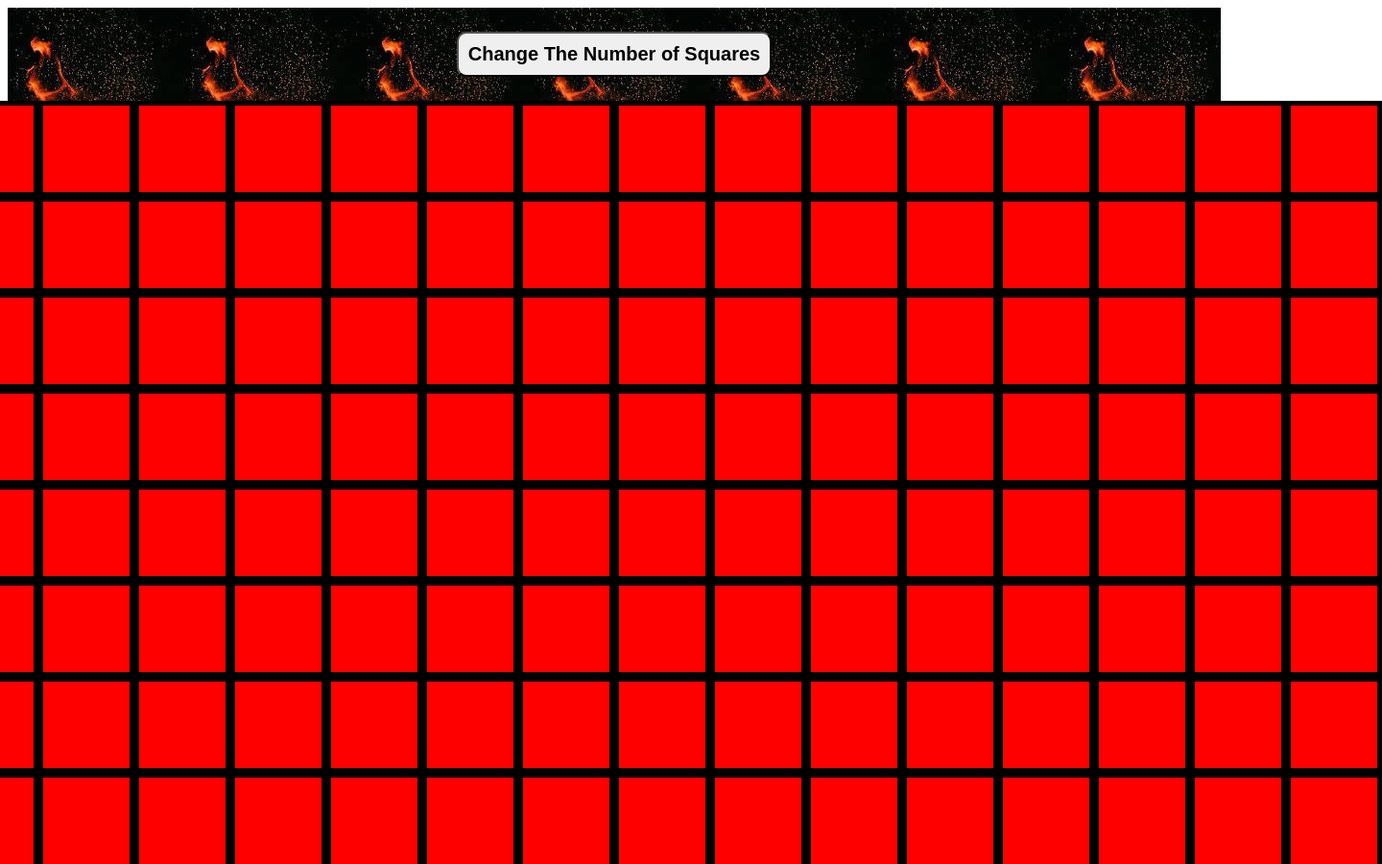
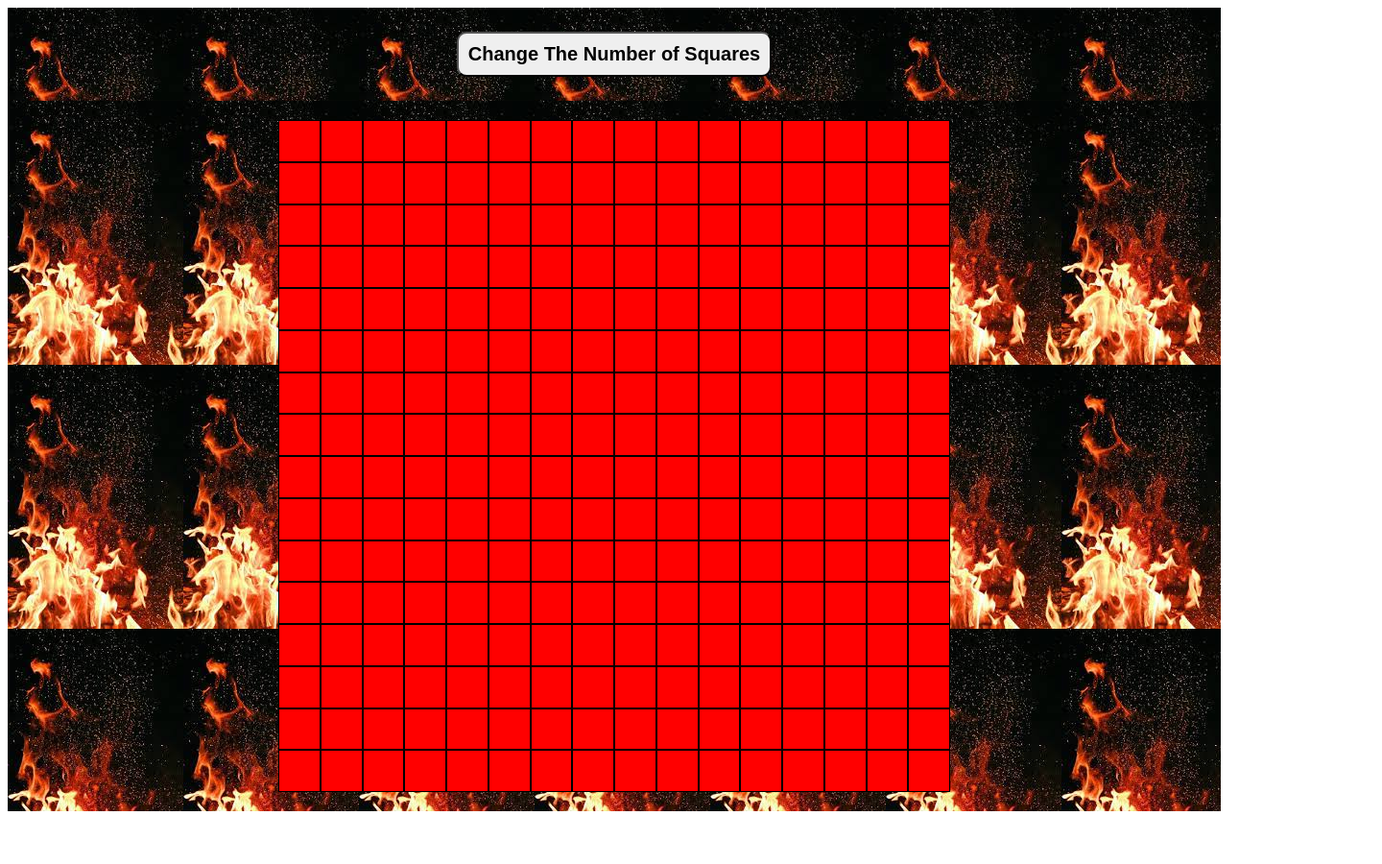
Before and after one commit to chanpm26/Etch-a-Sketch, a plain HTML site: page index.html in a window 1280 px wide. Shown: the top 900 px of the page at 96% size, 1440 px wide, since content can reach past the window. After the commit the page ends 853 px from the top, so only its background shows below. Drawn offline with Linux system fonts and the light colour scheme.

Commit message:
Added minmax to JS and max-size for CSS container

```diff
--- a/javascript.js
+++ b/javascript.js
@@ -4,8 +4,8 @@ function createDiv(number) {
     for (let i = 0; i < (number*number); i++) {
         let div = document.createElement('div');
         container.appendChild(div);
-        container.style.gridTemplateColumns = `repeat(${number}, 1fr)`;
-        container.style.gridTemplateRows = `repeat(${number}, 1fr)`;
+        container.style.gridTemplateColumns = `repeat(${number}, minmax(7px, 700px))`;
+        container.style.gridTemplateRows = `repeat(${number}, minmax(7px, 700px))`;
     }
 }
 
--- a/styles.css
+++ b/styles.css
@@ -1,6 +1,8 @@
 #container {
-    display: inline-grid;
-    padding-bottom: 20px;
+    display: grid;
+    padding: 20px;
+    width: 700px;
+    height: 700px;
 }
 
 #biggercontainer {
@@ -13,9 +15,9 @@
 #container > div {
     border-color: black;
     background-color: red;
-    border: 5px solid black;
-    height: 100px;
-    width: 100px;
+    border: 1px solid black;
+    height: 100%;
+    width: 100%;
     box-sizing: border-box;
     align-self: center;
 }
```
